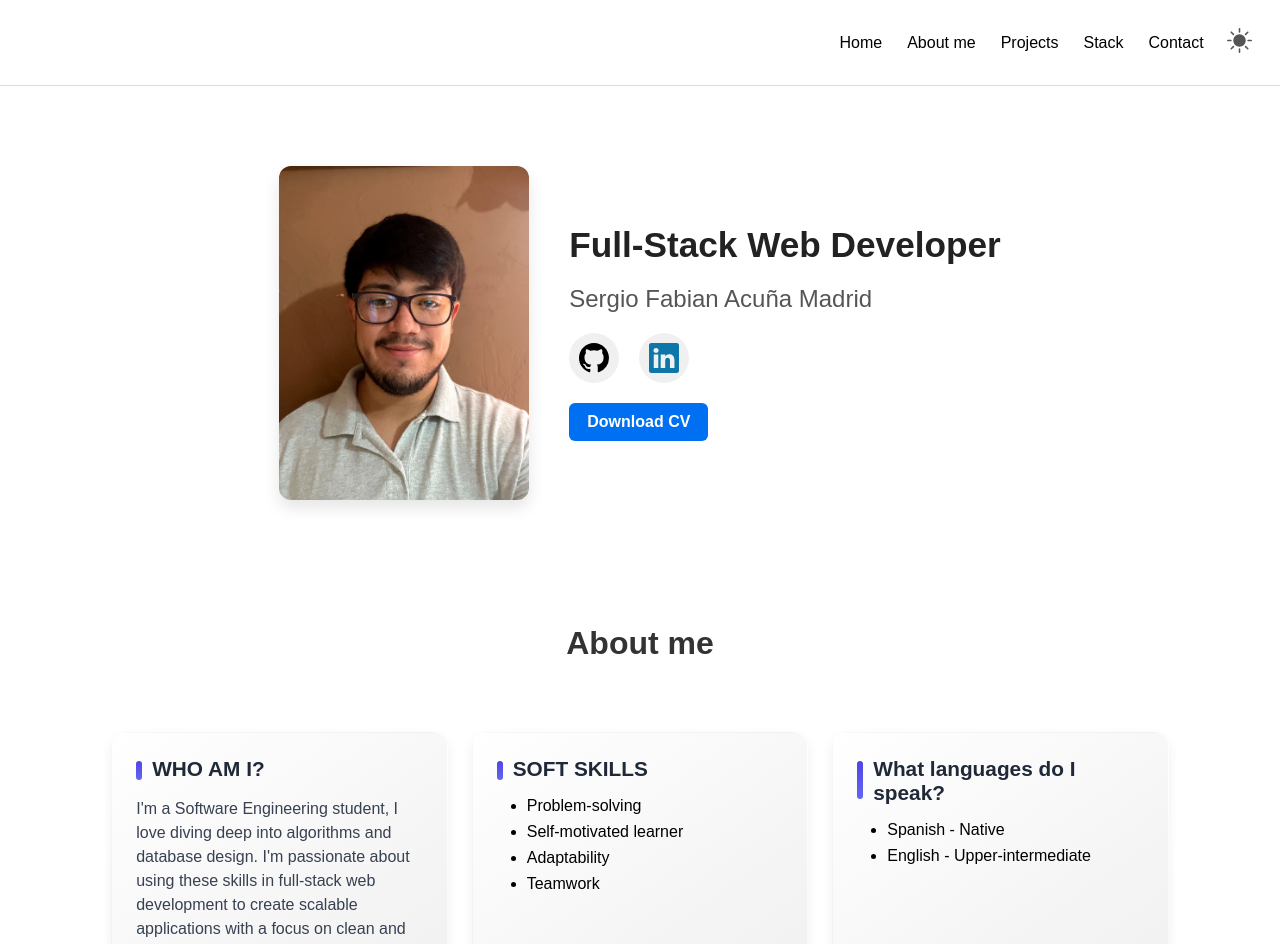
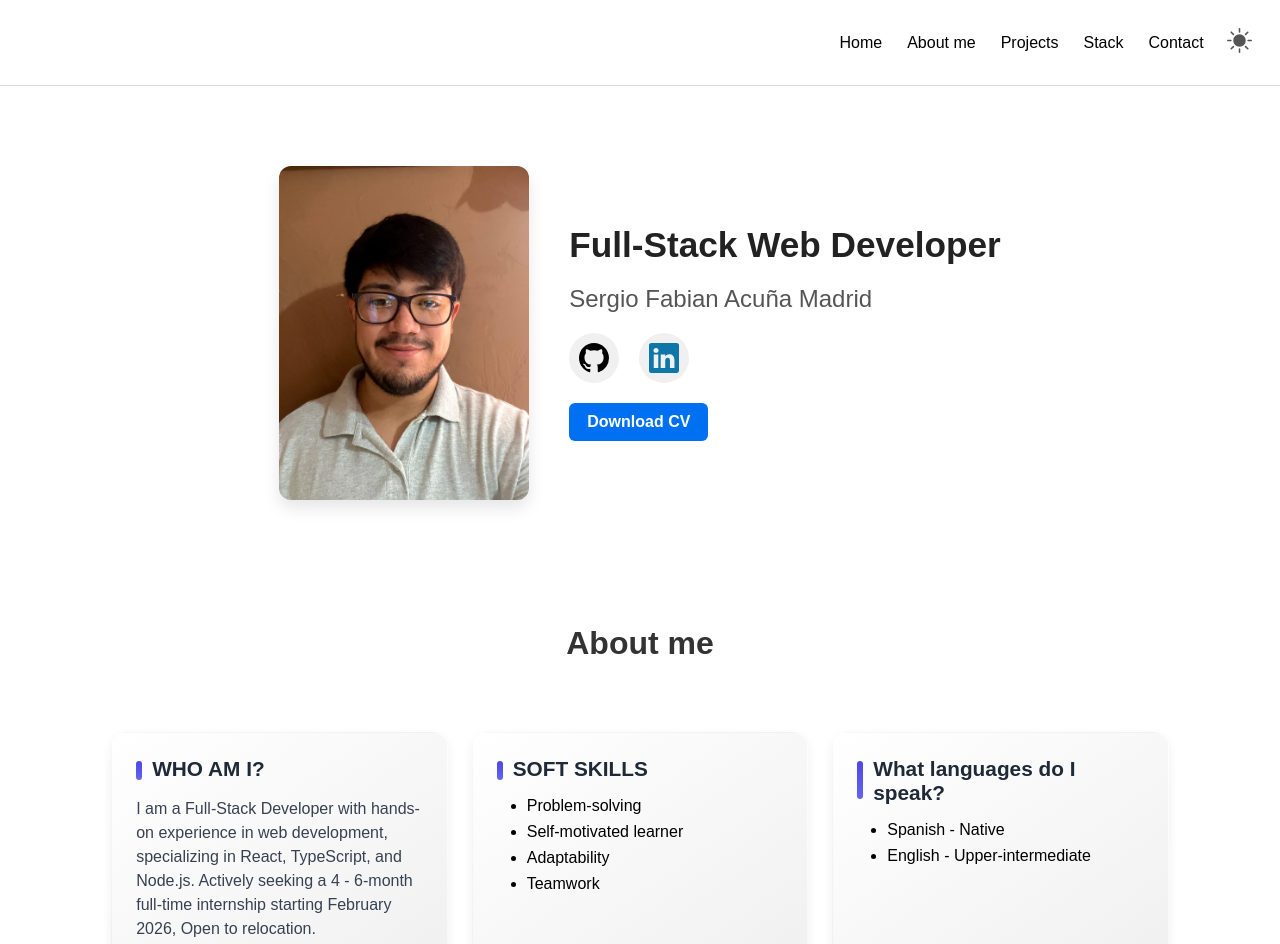
Before and after one commit to SergioMadrid522/portfolio, a React (Vite) app: page / in a window 1280 px wide. Shown: the top 944 px of the page. Built offline with nearby package versions, Linux system fonts and the light colour scheme.

Commit message:
update my bio

```diff
--- a/src/data.ts
+++ b/src/data.ts
@@ -37,7 +37,7 @@ export const socialMedia: HeaderContentProps = [
 /*---------------------------------- MAIN ----------------------------------*/
 export const habilities = {
   about:
-    "I'm a Software Engineering student, I love diving deep into algorithms and database design. I'm passionate about using these skills in full-stack web development to create scalable applications with a focus on clean and maintainable code.",
+    "I am a Full-Stack Developer with hands-on experience in web development, specializing in React, TypeScript, and Node.js. Actively seeking a 4 - 6-month full-time internship starting February 2026, Open to relocation.",
   skills: [
     "Problem-solving",
     "Self-motivated learner",
```
